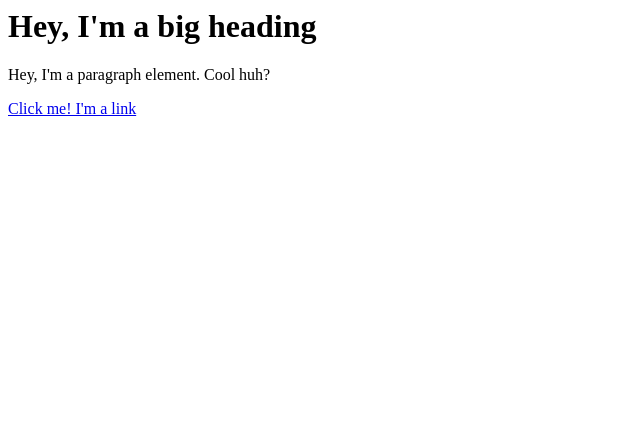
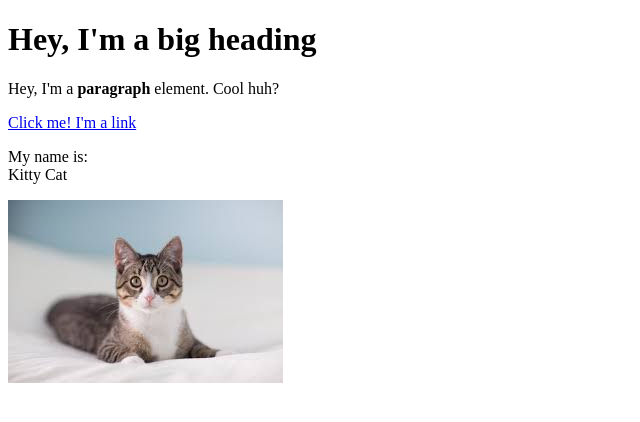
Before and after one commit to cyntetix09/Cartoon-Hero, a plain HTML site: page test.html in a window 1280 px wide. Shown: the whole page, without its empty margins (0-640 px from the left). Drawn offline with Linux system fonts and the light colour scheme.

Commit message:
Added cat image and few more

```diff
--- a/test.html
+++ b/test.html
@@ -1,3 +1,14 @@
-<h1>Hey, I'm a big heading</h1>
-<p>Hey, I'm a paragraph element. Cool huh?</p>
-<a href="https://google.com" target="_blank" title="Let's go to Google">Click me! I'm a link</a>
+<!DOCTYPE html>
+<html>
+<head>
+	<title>Test page</title>
+</head>
+<body>
+	<h1>Hey, I'm a big heading</h1>
+	<p>Hey, I'm a <b>paragraph</b> element. Cool huh?</p>
+	<a href="https://google.com" target="_blank" title="Let's go to Google">Click me! I'm a link</a>
+	<p>My name is:<br>
+	Kitty Cat</p>
+	<img src="img/cat.jpg">
+</body>
+</html>
```
Also changed, not shown: img/cat.jpg (added).
